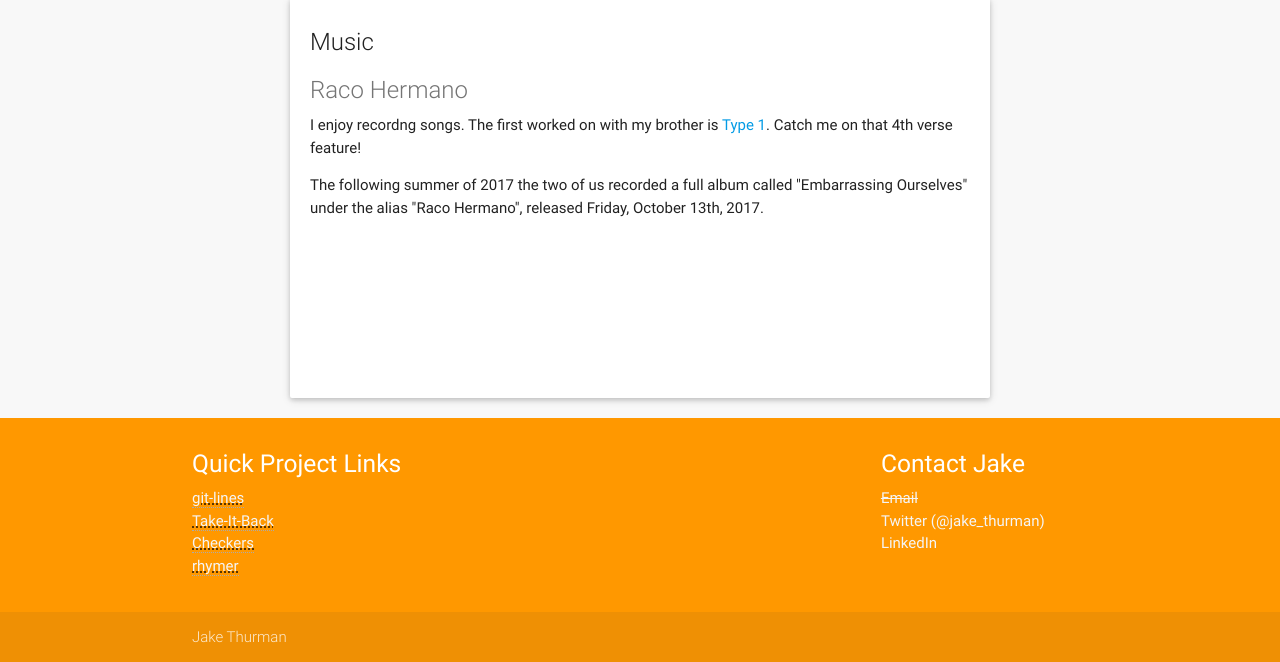
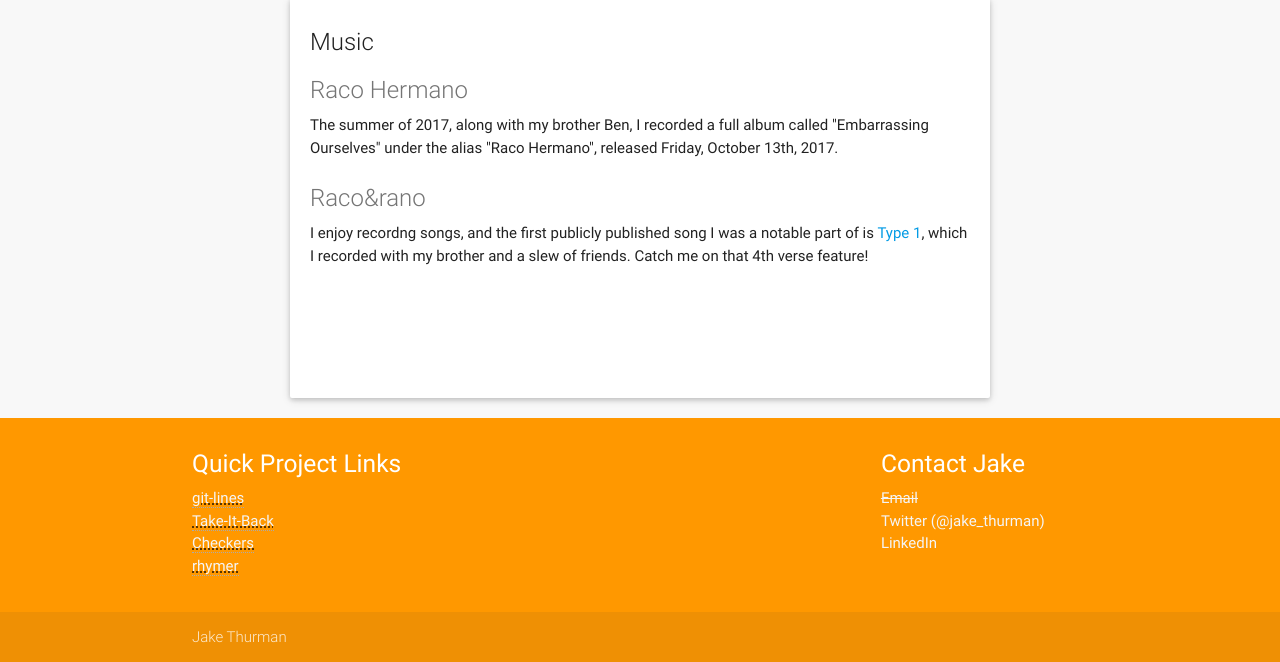
Before and after one commit to JakeThurman/jakethurman.github.io, a plain HTML site: page index.html in a window 1280 px wide. Shown: the part 2186-2848 px from the top of the page. Drawn offline with Linux system fonts and the light colour scheme.

Commit message:
Raco&rano vs Raco Hermano

```diff
--- a/index.html
+++ b/index.html
@@ -155,12 +155,15 @@
 				<div id="music--raco-hermano">
 					<span class="card-title grey-text text-darken-1">Raco Hermano</span>
 					<p>
-						I enjoy recordng songs. The first worked on with my brother is <a href="https://open.spotify.com/album/5iw20E0lUHR59R8cauGRDL">Type 1</a>. Catch me on that 4th verse feature!
-					</p>
-					<p>
-						The following summer of 2017 the two of us recorded a full album called "Embarrassing Ourselves" under the alias "Raco Hermano", released Friday, October 13th, 2017.
+						The summer of 2017, along with my brother Ben, I recorded a full album called "Embarrassing Ourselves" under the alias "Raco Hermano", released Friday, October 13th, 2017.
 					</p>
 				</div>
+				<div id="music--raco-and-rano">
+					<span class="card-title grey-text text-darken-1">Raco&rano</span>
+					<p>
+						I enjoy recordng songs, and the first publicly published song I was a notable part of is <a href="https://open.spotify.com/album/5iw20E0lUHR59R8cauGRDL">Type 1</a>, which I recorded with my brother and a slew of friends. Catch me on that 4th verse feature!
+					</p>
+				<div>
 			</div>
 		</div>
     </main>
```
